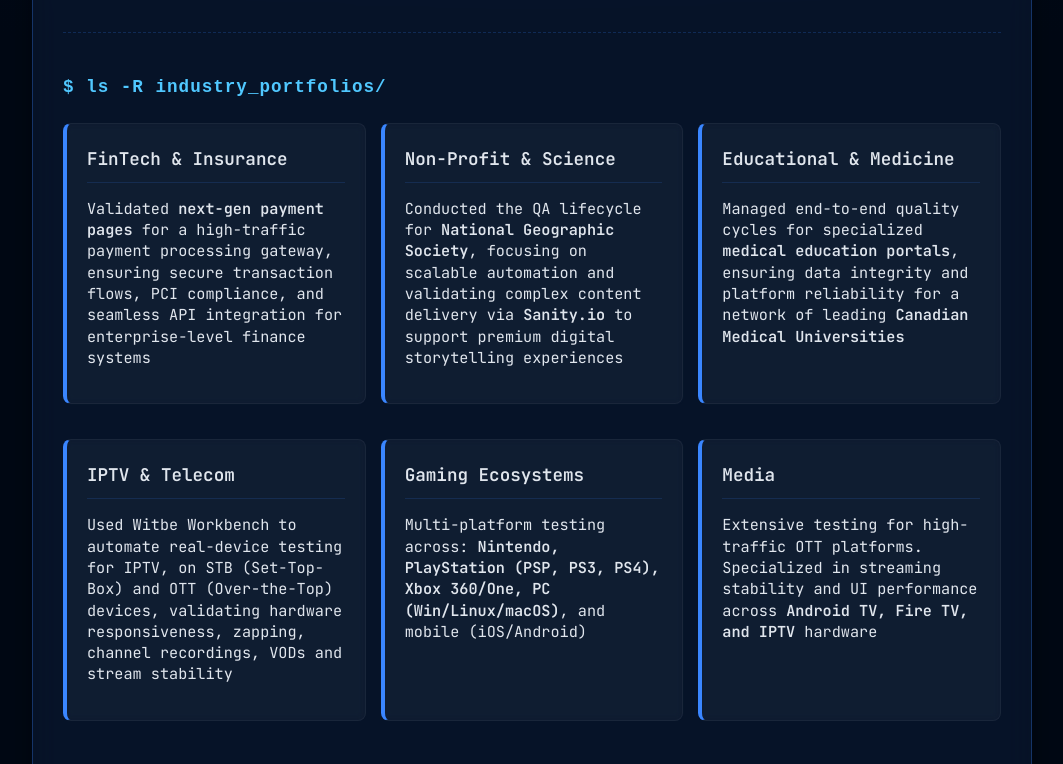
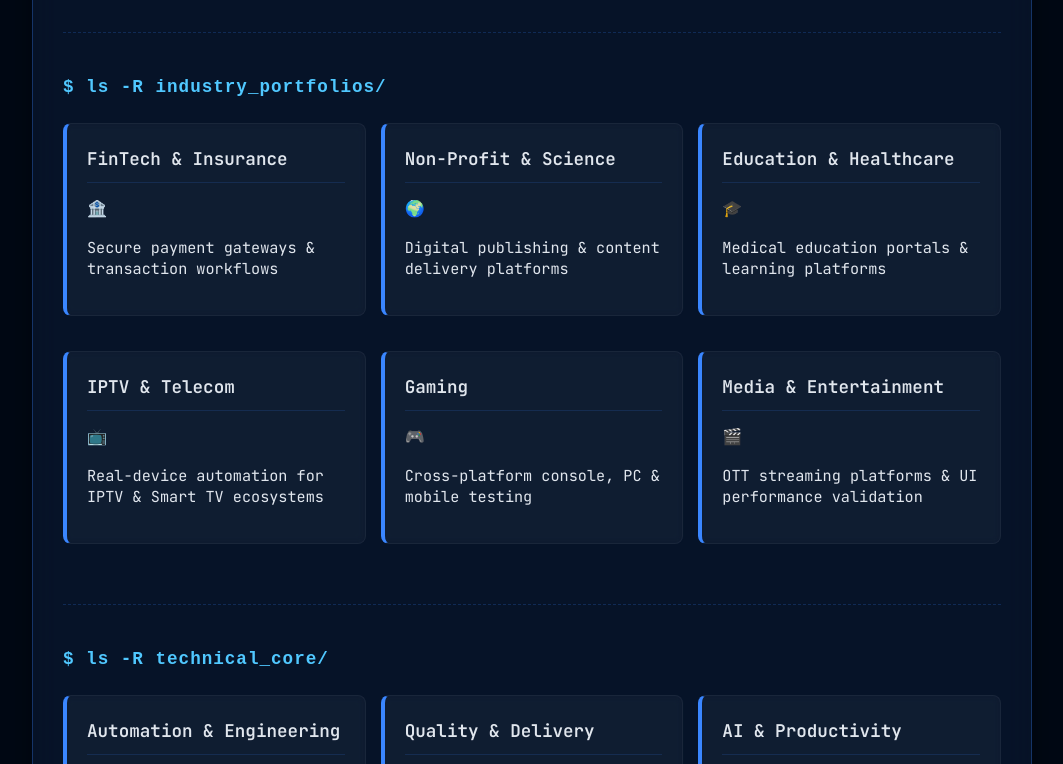
Before and after one commit to eugenrof/profile_cv, a plain HTML site: page index.html in a window 1280 px wide. Shown: the part 3940-4704 px from the top of the page, without its empty margins (108-1171 px from the left). Drawn offline with Linux system fonts and the light colour scheme.

Commit message:
Update industry descriptions and headings in index.html

```diff
--- a/index.html
+++ b/index.html
@@ -315,44 +315,69 @@
 
             <section id="projects" class="tab-content active">
                 <h2 class="command-line">$ ls -R industry_portfolios/</h2>
+
                 <div class="skills-grid">
+
                     <div class="card">
                         <h3>FinTech & Insurance</h3>
-                        <p class="domain-desc">Validated <strong>next-gen payment pages</strong> for a high-traffic
-                            payment processing gateway, ensuring secure transaction flows, PCI compliance, and seamless
-                            API integration for enterprise-level finance systems</p>
-                    </div>
-                    <div class="card">
-                        <h3>Non-Profit & Science</h3>
+
+                        <div class="industry-icon">🏦</div>
+
                         <p class="domain-desc">
-                            Conducted the QA lifecycle for <strong>National Geographic Society</strong>, focusing
-                            on scalable automation and validating complex content delivery via
-                            <strong>Sanity.io</strong> to support premium digital storytelling experiences
+                            Secure payment gateways &amp; transaction workflows
                         </p>
                     </div>
+
                     <div class="card">
-                        <h3>Educational & Medicine</h3>
-                        <p class="domain-desc">Managed end-to-end quality cycles for specialized <strong>medical
-                                education portals</strong>, ensuring data integrity and platform reliability for a
-                            network of leading <strong>Canadian Medical Universities</strong></p>
+                        <h3>Non-Profit &amp; Science</h3>
+
+                        <div class="industry-icon">🌍</div>
+
+                        <p class="domain-desc">
+                            Digital publishing &amp; content delivery platforms
+                        </p>
                     </div>
+
                     <div class="card">
-                        <h3>IPTV & Telecom</h3>
-                        <p class="domain-desc">Used Witbe Workbench to automate real-device testing for IPTV, on STB (Set-Top-Box) and OTT (Over-the-Top)
-                            devices, validating hardware responsiveness, zapping, channel recordings, VODs and stream
-                            stability</p>
+                        <h3>Education &amp; Healthcare</h3>
+
+                        <div class="industry-icon">🎓</div>
+
+                        <p class="domain-desc">
+                            Medical education portals &amp; learning platforms
+                        </p>
                     </div>
+
                     <div class="card">
-                        <h3>Gaming Ecosystems</h3>
-                        <p class="domain-desc">Multi-platform testing across: <strong>Nintendo, PlayStation (PSP, PS3,
-                                PS4), Xbox 360/One, PC (Win/Linux/macOS)</strong>, and mobile (iOS/Android)</p>
+                        <h3>IPTV &amp; Telecom</h3>
+
+                        <div class="industry-icon">📺</div>
+
+                        <p class="domain-desc">
+                            Real-device automation for IPTV &amp; Smart TV ecosystems
+                        </p>
                     </div>
+
                     <div class="card">
-                        <h3>Media</h3>
-                        <p class="domain-desc">Extensive testing for high-traffic OTT platforms. Specialized in
-                            streaming stability and UI performance across <strong>Android TV, Fire TV, and IPTV</strong>
-                            hardware</p>
+                        <h3>Gaming</h3>
+
+                        <div class="industry-icon">🎮</div>
+
+                        <p class="domain-desc">
+                            Cross-platform console, PC &amp; mobile testing
+                        </p>
                     </div>
+
+                    <div class="card">
+                        <h3>Media &amp; Entertainment</h3>
+
+                        <div class="industry-icon">🎬</div>
+
+                        <p class="domain-desc">
+                            OTT streaming platforms &amp; UI performance validation
+                        </p>
+                    </div>
+
                 </div>
             </section>
 
@@ -443,14 +468,14 @@
                         <span class="date">2012–2014</span>
                         <h3>MSc – Applied Informatics</h3>
                         <p class="company">🏛️ Technical University of Cluj-Napoca</p>
-                        <p class="domain-desc">🧑‍🎓 Faculty of Computer Science and Automation</p>
+                        <p class="domain-desc-edu">🧑‍🎓 Faculty of Computer Science and Automation</p>
                     </article>
 
                     <article class="card">
                         <span class="date">2009–2012</span>
                         <h3>BSc – Communication Sciences</h3>
                         <p class="company">🏛️ Babeș-Bolyai University of Cluj-Napoca</p>
-                        <p class="domain-desc">🧑‍🎓 Faculty of History and Philosophy</p>
+                        <p class="domain-desc-edu">🧑‍🎓 Faculty of History and Philosophy</p>
                     </article>
                 </div>
             </section>
```
